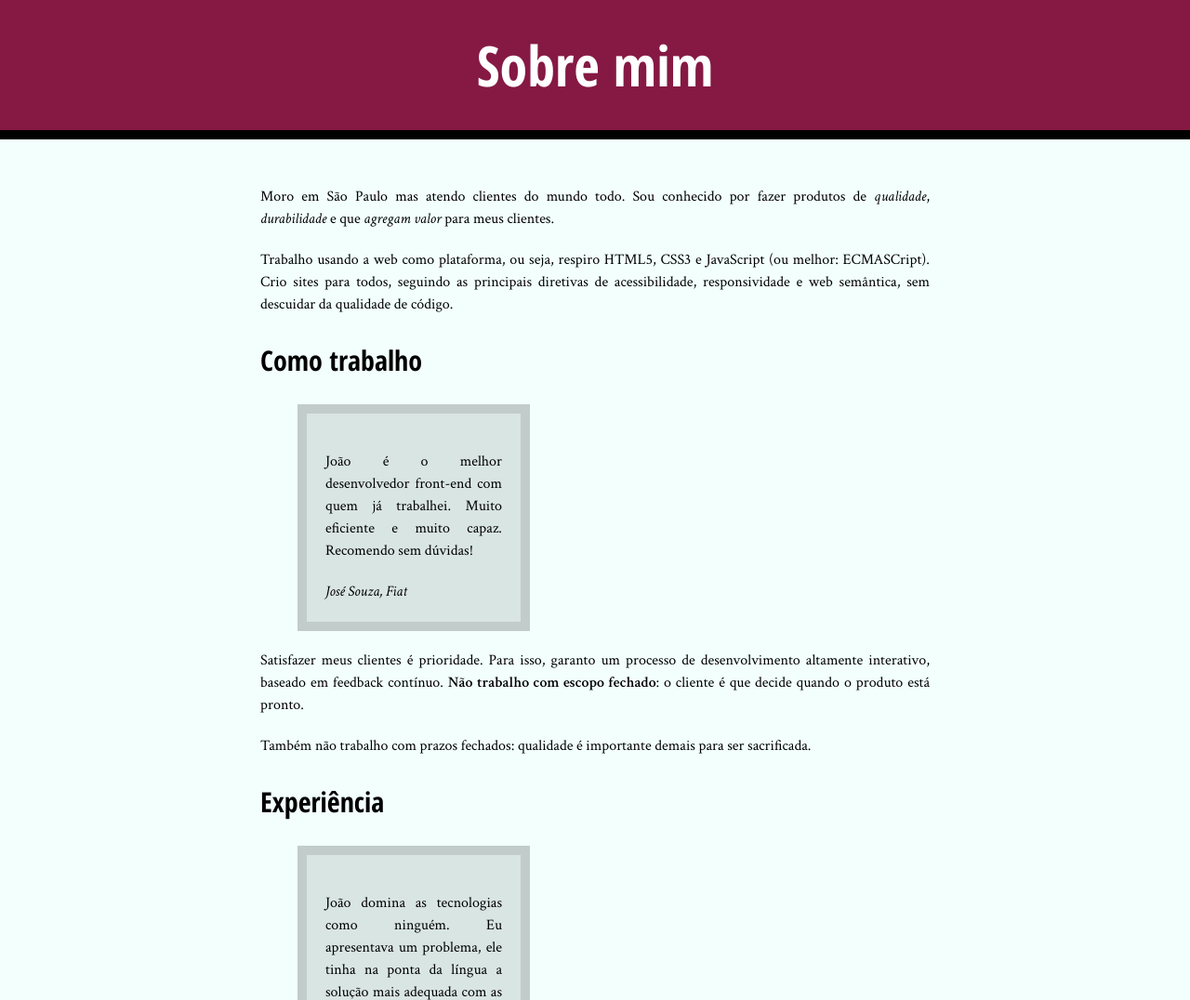
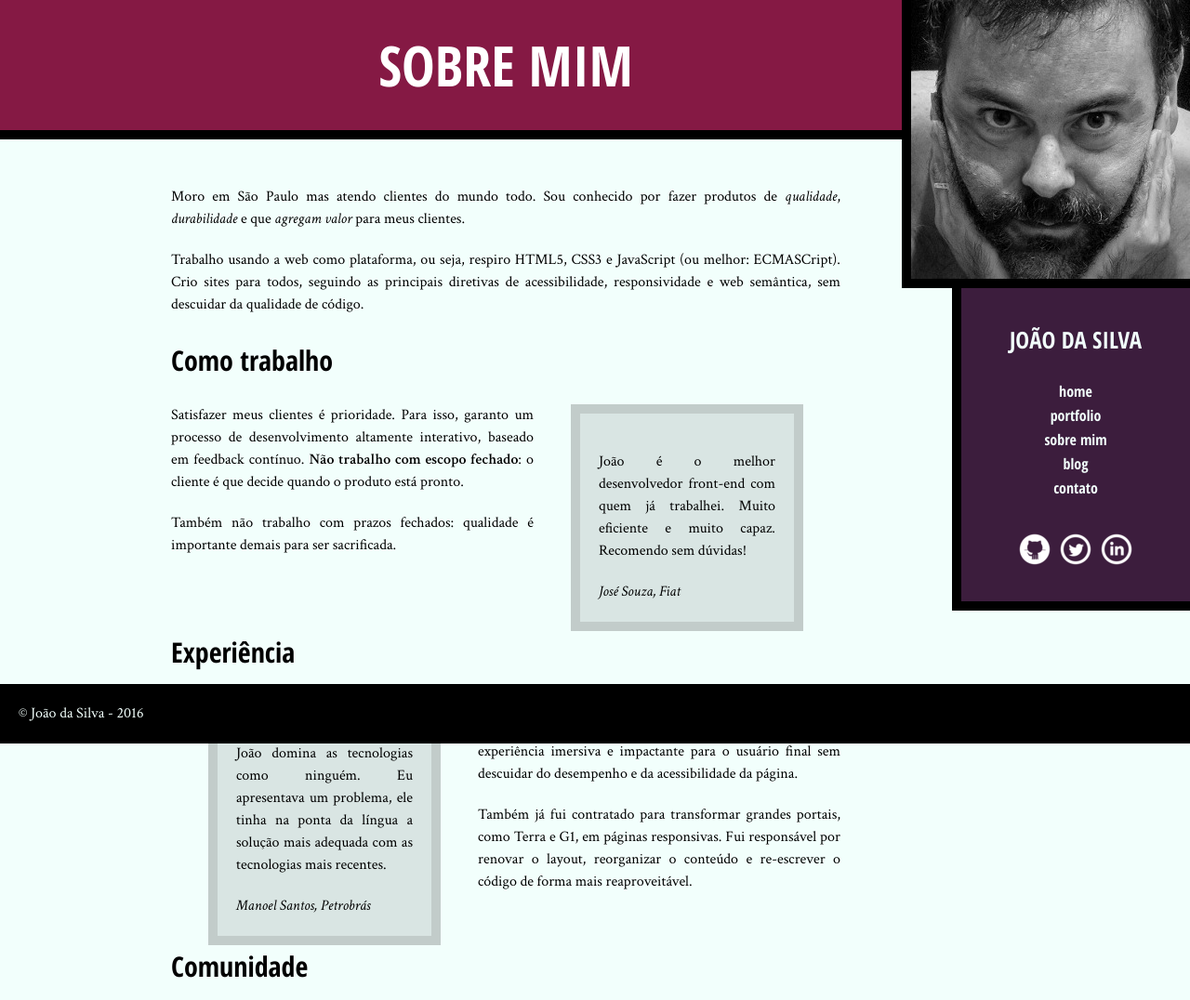
Before and after one commit to GDantas05/Html1, a plain HTML site: page bio.html in a window 1280 px wide. Shown: the top 1076 px of the page at 93% size. Drawn offline with Linux system fonts and the light colour scheme.

Commit message:
Aulas 9,10 e 11

```diff
--- a/bio.css
+++ /dev/null
@@ -1,99 +0,0 @@
-body {
-    font-family: "Crimson Text", "Times New Roman", serif;
-    background-color: #F2FFFC;
-    line-height: 1.5;
-}
-
-h1, h2 {
-    font-family: "Open Sans Condensed", "Arial", sans-serif;
-}
-
-.titulo-principal {
-    background-color: #851944;
-    color: #FFF;
-    text-align: center;
-    font-size: 60px;
-    padding: 25px;
-    margin: 0;
-    border-bottom: 10px solid black;
-}
-
-main h2 {
-    font-size: 30px;
-}
-
-p {
-    text-align: justify;
-    margin: 20px 0;
-}
-
-.citacoes {
-    background-color: #D9E5E3;
-    padding: 20px;
-    border: 10px solid #C2CCCA;
-    width: 250px;
-    margin: 20px 40px;
-    box-sizing: border-box;
-}
-
-.navegacao {
-    background-color: #3C1D3D;
-    color: #F2FFFC;
-    padding: 20px;
-    text-align: center;
-
-}
-
-.rodape-pagina {
-    background-color: #000;
-    color: #F2FFFC;
-    padding: 20px;
-}
-
-.sobre-mim {
-    width: 720px;
-    margin: auto;
-    padding: 30px 0;
-}
-
-.navegacao a {
-    color: inherit;
-    font-family: "Open Sans Condensed", sans-serif;
-    text-decoration: none;
-}
-
-main a {
-    color: #851944;
-}
-
-.navegacao h1 {
-    font-size: 30px;
-    margin-bottom: 25px;
-}
-
-strong {
-    font-weight: bold;
-}
-
-em {
-    font-style: italic;
-}
-
-.icones-sociais li {
-    display: inline-block;
-}
-
-article {
-    padding-bottom: 30px;
-    border-bottom: 1px solid #ccc;
-    margin-bottom: 20px;
-}
-
-.leia-mais {
-    font-size: 24px;
-    margin: 16px;
-    padding: 8px;
-    display: block;
-    text-align: center;
-    background-color: #E6E7E8;
-}
--- a/bio.html
+++ b/bio.html
@@ -3,27 +3,28 @@
 <head>
     <meta charset="UTF-8">
     <title>Biografia - João da Silva</title>
-    <link rel="icon" href="favicon.png"/>
-    <link rel="stylesheet" href="reset.css">
-    <link rel="stylesheet" href="bio.css">
+    <link rel="icon" href="img/favicon.png"/>
+    <link rel="stylesheet" href="css/reset.css">
+    <link rel="stylesheet" href="css/site.css">
+    <link rel="stylesheet" href="css/bio.css">
     <link rel="stylesheet" href="http://fonts.googleapis.com/css?family=Crimson+Text:400,400italic,600">
     <link rel="stylesheet" href="http://fonts.googleapis.com/css?family=Open+Sans+Condensed:700">
 </head>
 <body>
-    <main>
+    <main class="container">
         <h1 class="titulo-principal">Sobre mim</h1>
         <div class="sobre-mim">
                 <p>Moro em São Paulo mas atendo clientes do mundo todo. Sou conhecido por fazer produtos de <em>qualidade</em>, <em>durabilidade</em> e que <em>agregam valor</em> para meus clientes.</p>
                 <p>Trabalho usando a web como plataforma, ou seja, respiro HTML5, CSS3 e JavaScript (ou melhor: ECMASCript). Crio sites para todos, seguindo as principais diretivas de acessibilidade, responsividade e web semântica, sem descuidar da qualidade de código.</p>
             <h2>Como trabalho</h2>
-                <blockquote class="citacoes">
+                <blockquote class="citacoes fiat">
                     <p>João é o melhor desenvolvedor front-end com quem já trabalhei. Muito eficiente e muito capaz. Recomendo sem dúvidas!</p>
                 <cite>José Souza, Fiat</cite>
                 </blockquote>
                     <p>Satisfazer meus clientes é prioridade. Para isso, garanto um processo de desenvolvimento altamente interativo, baseado em feedback contínuo. <strong>Não trabalho com escopo fechado</strong>: o cliente é que decide quando o produto está pronto.</p>
                     <p>Também não trabalho com prazos fechados: qualidade é importante demais para ser sacrificada.</p>
             <h2>Experiência</h2>
-                <blockquote class="citacoes">
+                <blockquote class="citacoes petrobras">
                     <p>João domina as tecnologias como ninguém. Eu apresentava um problema, ele tinha na ponta da língua a solução mais adequada com as tecnologias mais recentes.</p>
                     <cite>Manoel Santos, Petrobrás</cite>
                 </blockquote>
@@ -33,7 +34,7 @@
                 <p>Procuro repassar meu conhecimento para a comunidade. Para isso, já dei diversas palestras e mantenho um <a href="blog.html">blog</a>.</p>
         </div>
     </main>
-        <img src="eu.jpg" alt="Foto de João da Silva">
+        <img class="foto" src="img/eu.jpg" alt="Foto de João da Silva">
         <aside class="navegacao">
             <h1>João da Silva</h1>
             <nav>
@@ -46,9 +47,9 @@
                 </ul>
             </nav>
             <ul class="icones-sociais">
-                <li><a href="https://github.com/GDantas05"><img src="github.png" alt="Github"></img></a></li>
-                <li><a href="https://twitter.com/dantasDeveloper"><img src="twitter.png" alt="Twitter"></img></a></li>
-                <li><a href="https://www.linkedin.com/in/gabriel-dantas-a76457b0?trk=hp-identity-name"><img src="linkedin.png" alt="Linkedin"></img></a></li>
+                <li><a class="github" href="https://github.com/GDantas05">Github"></a></li>
+                <li><a class="twitter" href="https://twitter.com/dantasDeveloper">Twitter</a></li>
+                <li><a class="linkedin" href="https://www.linkedin.com/in/gabriel-dantas-a76457b0?trk=hp-identity-name">LinkedIn</a></li>
             </ul>
         </aside>
         <footer class="rodape-pagina">
--- /dev/null
+++ b/css/bio.css
@@ -0,0 +1,16 @@
+.citacoes {
+    background-color: #D9E5E3;
+    padding: 20px;
+    border: 10px solid #C2CCCA;
+    width: 250px;
+    margin: 0 40px;
+    box-sizing: border-box;
+}
+
+.fiat {
+    float: right;
+}
+
+.petrobras {
+    float: left;
+}
--- /dev/null
+++ b/css/site.css
@@ -0,0 +1,139 @@
+body {
+    font-family: "Crimson Text", "Times New Roman", serif;
+    background-color: #F2FFFC;
+    line-height: 1.5;
+}
+
+h1, h2 {
+    font-family: "Open Sans Condensed", "Arial", sans-serif;
+}
+
+.titulo-principal {
+    background-color: #851944;
+    color: #FFF;
+    text-align: center;
+    font-size: 60px;
+    padding: 25px;
+    margin: 0;
+    border-bottom: 10px solid black;
+    text-transform: uppercase;
+}
+
+.container {
+    padding-bottom: 80px;
+}
+
+main h2 {
+    font-size: 30px;
+    clear: both;
+}
+
+p {
+    text-align: justify;
+    margin: 20px 0;
+}
+
+.navegacao {
+    background-color: #3C1D3D;
+    color: #F2FFFC;
+    padding: 20px;
+    text-align: center;
+    float: right;
+    width: 20%;
+    box-sizing: border-box;
+    border-left: 10px solid black;
+    border-bottom: 10px solid black;
+    box-sizing: border-box;
+    position: absolute;
+    top: 310px;
+    right: 0;
+
+}
+
+.rodape-pagina {
+    background-color: #000;
+    color: #F2FFFC;
+    padding: 20px;
+    clear: both;
+    position: fixed;
+    bottom: 0;
+    width: 100%;
+}
+
+.sobre-mim {
+    width: 720px;
+    margin: auto;
+    padding: 30px 0;
+}
+
+.navegacao a {
+    color: inherit;
+    font-family: "Open Sans Condensed", sans-serif;
+    text-decoration: none;
+    text-align: center;
+}
+
+main a {
+    color: #851944;
+}
+
+.navegacao h1 {
+    font-size: 25px;
+    margin-bottom: 25px;
+    text-transform: uppercase;
+}
+
+.navegacao li {
+    text-transform: lowercase;
+}
+
+.navegacao ul {
+    padding: 0;
+}
+
+strong {
+    font-weight: bold;
+}
+
+em {
+    font-style: italic;
+}
+
+.icones-sociais li {
+    display: inline-block;
+}
+
+.icones-sociais a {
+    width: 40px;
+    height: 40px;
+    display: inline-block;
+    /*text-indent: -9999px; IMAGE REPLACEMENT --> MÉTODO UTILIZADO PARA IMAGENS SECUNDÁRIAS NO SITE, A IMAGEM FICA CONFIGURADA NO CSS E NO HTML APENAS O NOME, DEIXANDO O CÓDIGO MAIS SEMÂNTICO*/
+    font-size: 0;
+}
+
+.github {
+    background-image: url('../img/github.png');
+}
+
+.twitter {
+    background-image: url('../img/twitter.png');
+}
+
+.linkedin {
+    background-image: url('../img/linkedin.png');
+}
+
+.foto {
+    float: right;
+    border-left: 10px solid black;
+    border-bottom: 10px solid black;
+    box-sizing: border-box;
+    position: absolute;
+    top: 0;
+    right: 0;
+}
+
+main {
+    float: left;
+    width: 85%;
+}
```
Also changed, not shown: blog.html (+9 -8 lines), css/blog.css (added, +15 -0 lines), css/reset.css (renamed from reset.css), img/eu.jpg (renamed from eu.jpg), img/favicon.png (renamed from favicon.png), img/github.png (renamed from github.png), img/linkedin.png (renamed from linkedin.png), img/twitter.png (renamed from twitter.png).
